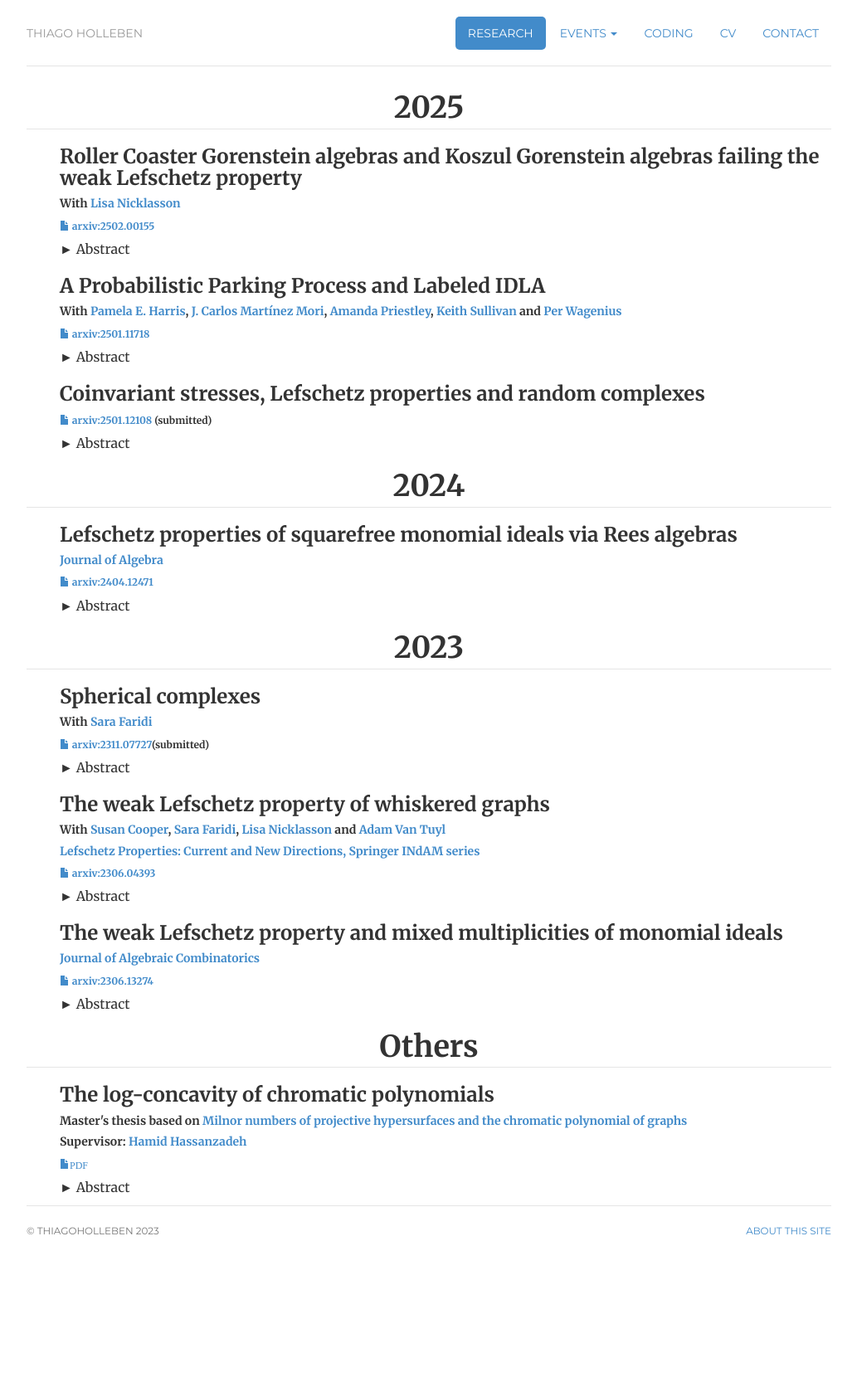
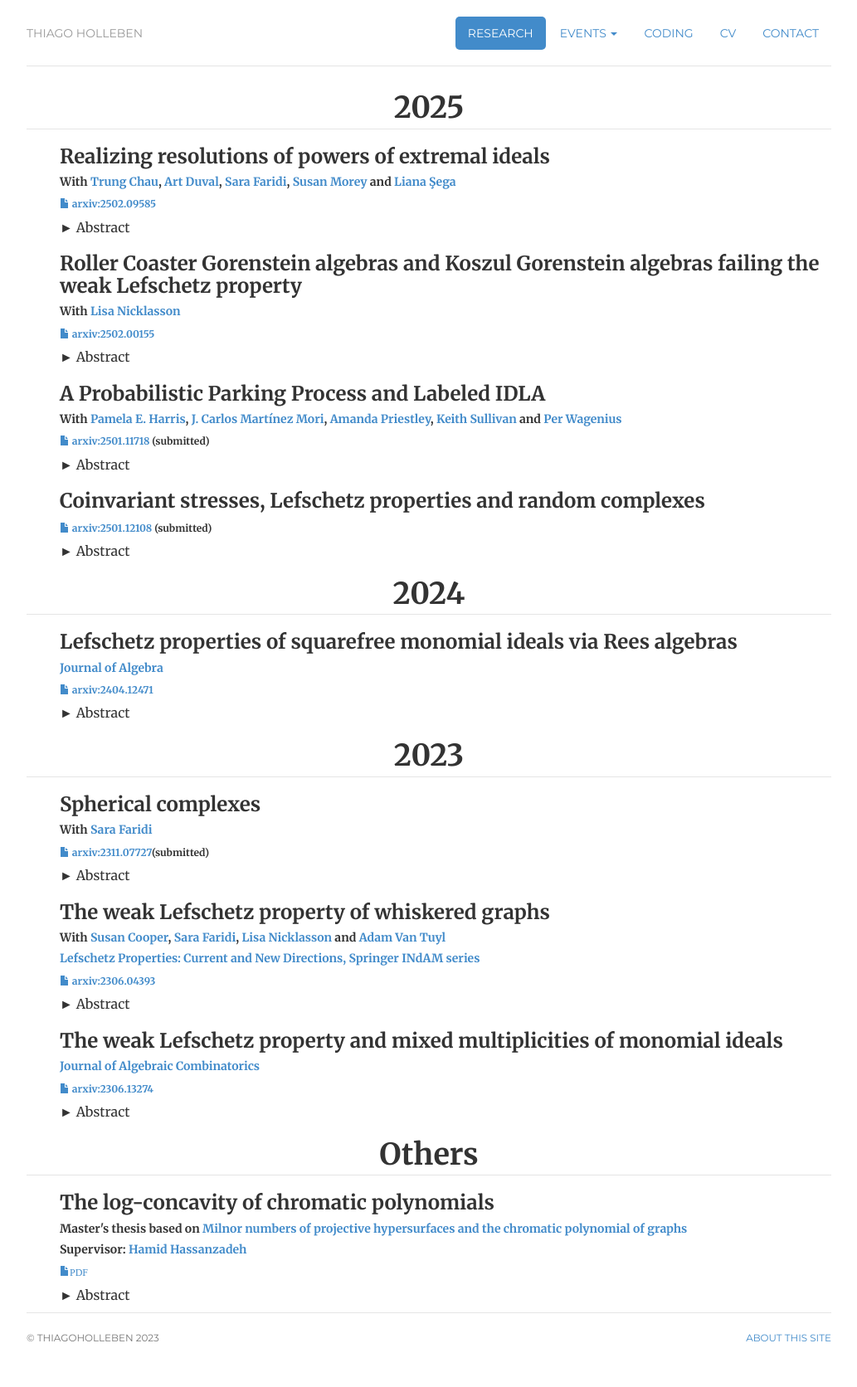
Before and after one commit to hollebenthiago/hollebenthiago.github.io, a Jekyll site: the page built from research/index.html, in a window 1280 px wide. Shown: the whole page at 83% size, without its empty margins (123-1156 px from the left). Built offline with Jekyll 4.4.1, drawn with Linux system fonts in a browser that asks for light colours; before the commit the page ends 1543 px from its top, so only the background shows below that.

Commit message:
ipam poster + powers third power paper arxiv

```diff
--- a/research/index.html
+++ b/research/index.html
@@ -18,6 +18,25 @@ description: Thiago Holleben is a PhD candidate at Dalhousie University.
 
         <div class="paper-list">
             <ul>
+                <li class="paper">
+                    <h3>
+                        Realizing resolutions of powers of extremal ideals
+                    </h3>
+                    <h5>
+                        With <a href="https://trungchaumath.github.io/">Trung Chau</a>, <a href="https://www.math.utep.edu/faculty/duval/home.html">Art Duval</a>, <a href="https://www.mathstat.dal.ca/~faridi/">Sara Faridi</a>, <a href="https://faculty.txst.edu/profile/1922542">Susan Morey</a> and <a href="https://s.web.umkc.edu/segal/">Liana Şega</a>
+                    </h5>
+                    <h6><a href="https://arxiv.org/abs/2502.09585"><i class="glyphicon glyphicon-file"></i> arxiv:2502.09585</a></h6>
+                    <details class="styled">
+                        <summary>
+                            Abstract
+                        </summary>
+                        <div>
+                            <p>
+                                Extremal ideals are a class of square-free monomial ideals which dominate and determine many algebraic invariants of powers of all square-free monomial ideals. For example, the rth power Eqr of the extremal ideal on q generators has the maximum Betti numbers among the rth power of any square-free monomial ideal with q generators. In this paper we study the combinatorial and geometric structure of the (minimal) free resolutions of powers of square-free monomial ideals via the resolutions of powers of extremal ideals. Although the end results are algebraic, this problem has a natural interpretation in terms of polytopes and discrete geometry. Our guiding conjecture is that all powers Eqr of extremal ideals have resolutions supported on their Scarf simplicial complexes, and thus their resolutions are as small as possible. This conjecture is known to hold for r≤2 or q≤4. In this paper we prove the conjecture holds for r=3 and any q≥1 by giving a complete description of the Scarf complex of Eq3. This effectively gives us a sharp bound on the betti numbers and projective dimension of the third power of any square-free momomial ideal. For large i and q, our bounds on the ith betti numbers are an exponential improvement over previously known bounds. We also describe a large number of faces of the Scarf complex of Eqr for any r,q≥1.
+                            </p>
+                        </div>
+                    </details>
+                </li>
                 <li class="paper">
                     <h3>
                         Roller Coaster Gorenstein algebras and Koszul Gorenstein algebras failing the weak Lefschetz property
@@ -45,7 +64,7 @@ description: Thiago Holleben is a PhD candidate at Dalhousie University.
                         With <a href="https://www.pamelaeharris.com/">Pamela E. Harris</a>, <a href="https://jcmartinezmori.github.io/">J. Carlos Martínez Mori</a>, <a href="https://mndpriestley.github.io/">Amanda Priestley</a>, <a href="https://www.researchgate.net/profile/Keith-Sullivan-4">Keith Sullivan</a> and <a href="https://www.linkedin.com/in/per-wagenius-3816b6264">Per Wagenius</a>
                     </h5>
 
-                    <h6><a href="https://arxiv.org/abs/2501.11718"><i class="glyphicon glyphicon-file"></i> arxiv:2501.11718</a></h6>
+                    <h6><a href="https://arxiv.org/abs/2501.11718"><i class="glyphicon glyphicon-file"></i> arxiv:2501.11718</a> (submitted)</h6>
                     <details class="styled">
                         <summary>
                             Abstract
```
Also changed, not shown: attended/index.html (+12 -0 lines), 8 other files.
